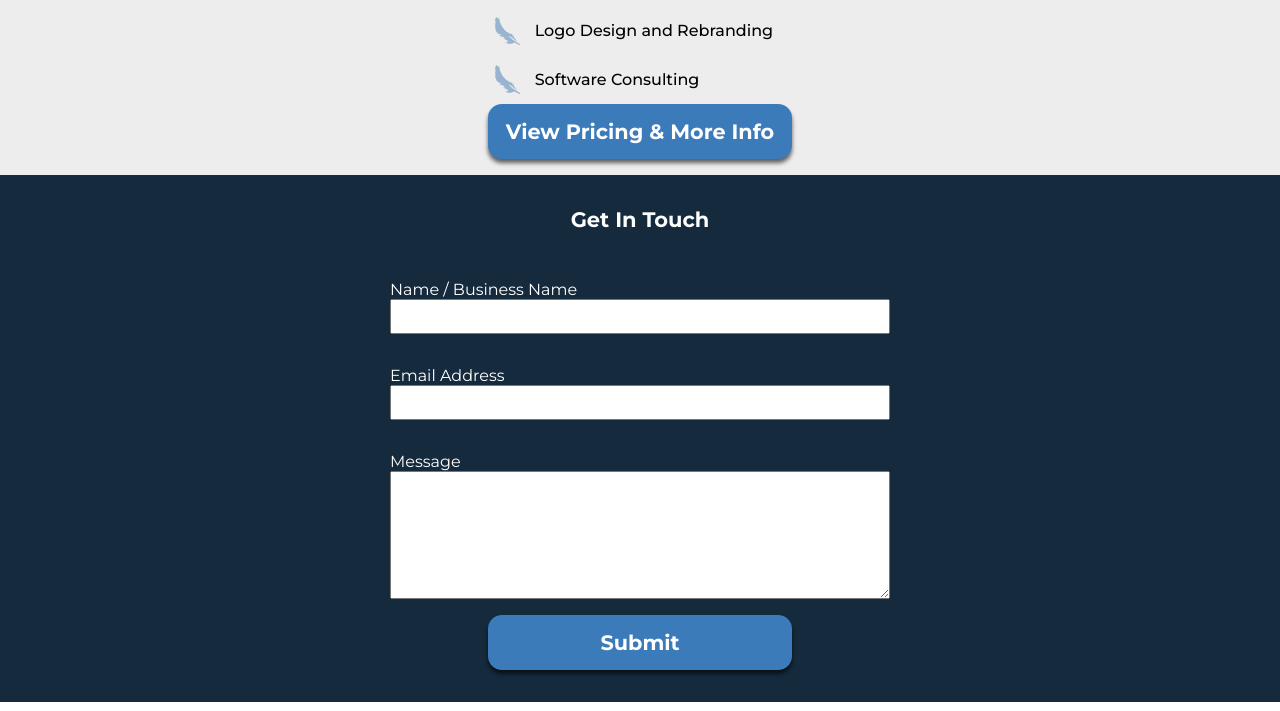
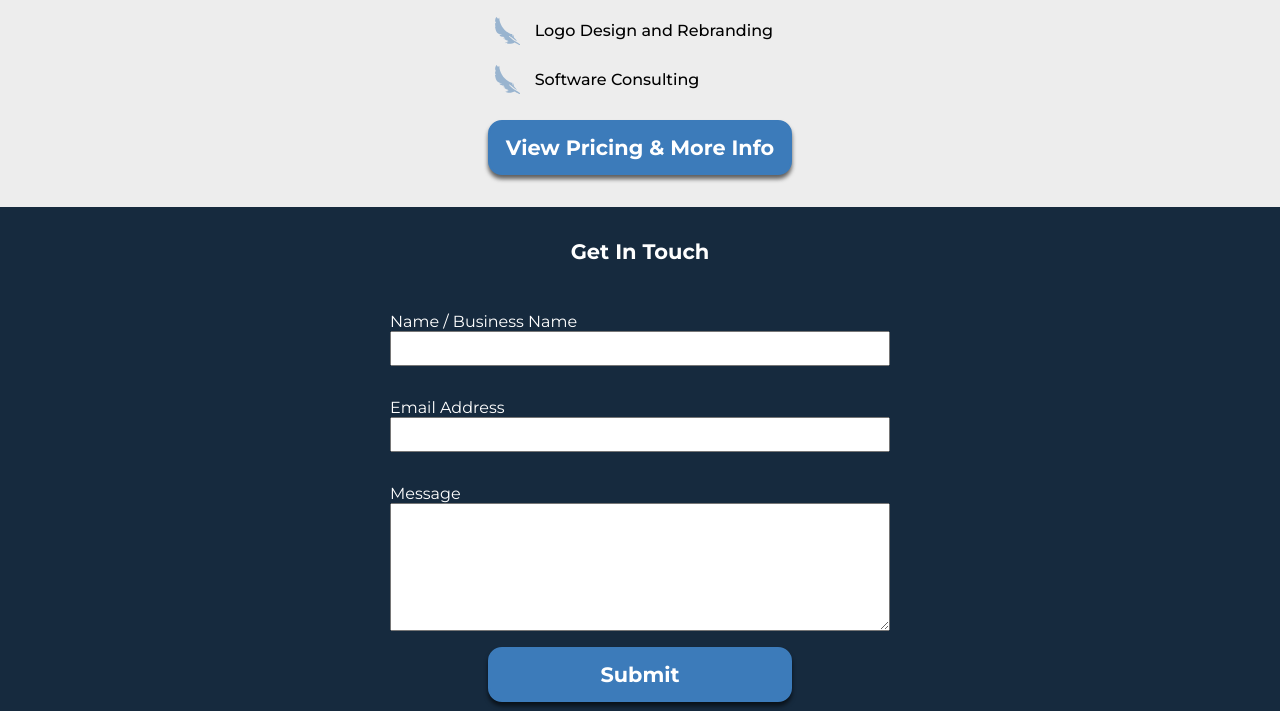
Before and after one commit to zacharynoel/blinkwing, a Gatsby site: page / in a window 1280 px wide. Shown: the part 1488-2199 px from the top of the page. Built offline with nearby package versions, Linux system fonts and the light colour scheme; Gatsby itself is replaced by a stand-in of ours.

Commit message:
Changed data prop type to object from node, Added margin to services button

```diff
--- a/src/pages/index.js
+++ b/src/pages/index.js
@@ -74,7 +74,9 @@ const IndexPage = ({ data }) => (
       <BulletList list={SERVICES_LIST} />
 
       <Link to="/services">
-        <Button>{`View Pricing & More Info`}</Button>
+        <Button
+          style={{ margin: "1rem auto" }}
+        >{`View Pricing & More Info`}</Button>
       </Link>
     </Container>
 
@@ -98,7 +100,7 @@ const IndexPage = ({ data }) => (
 )
 
 IndexPage.propTypes = {
-  data: PropTypes.node.isRequired,
+  data: PropTypes.object.isRequired,
 }
 
 export default IndexPage
```
